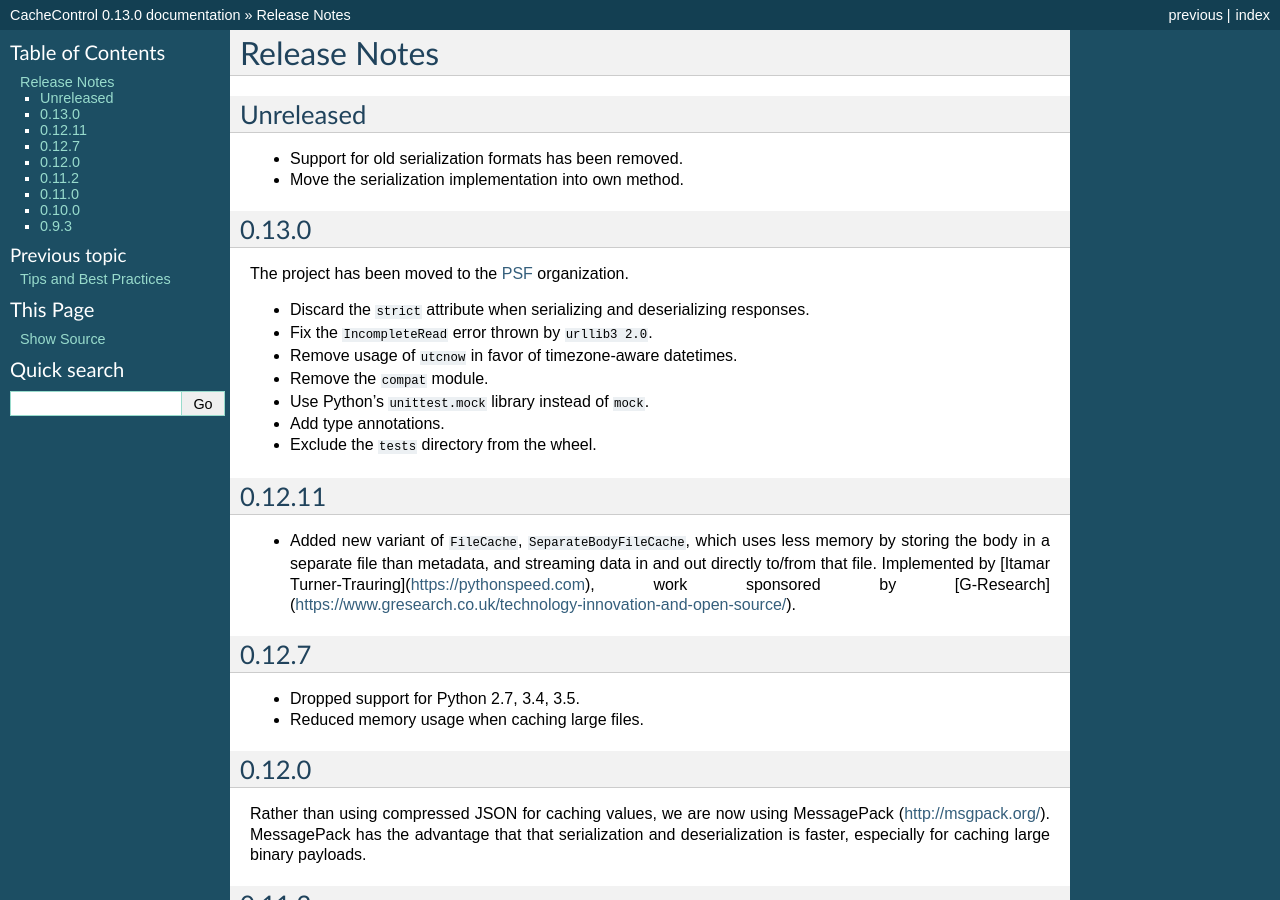
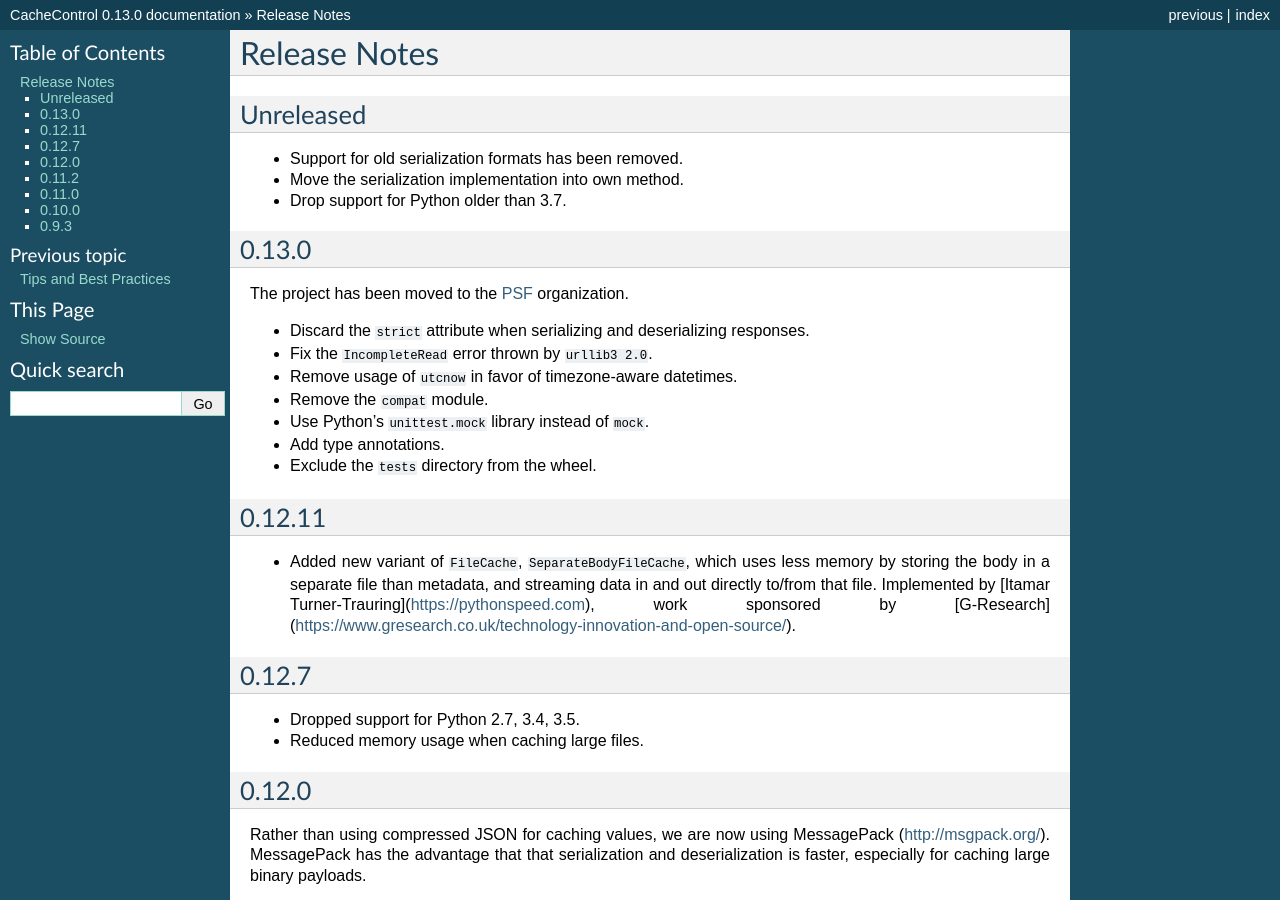
Before and after one commit to psf/cachecontrol, a Sphinx documentation site: the page built from docs/release_notes.rst, in a window 1280 px wide and 900 px high. Built offline with Sphinx 7.4.7, drawn with Linux system fonts in a browser that asks for light colours.

Commit message:
add releaste notes
Signed-off-by: Frost Ming <me@frostming.com>

```diff
--- a/docs/release_notes.rst
+++ b/docs/release_notes.rst
@@ -12,6 +12,7 @@ Unreleased
 
 * Support for old serialization formats has been removed.
 * Move the serialization implementation into own method.
+* Drop support for Python older than 3.7.
 
 0.13.0
 ======
```
